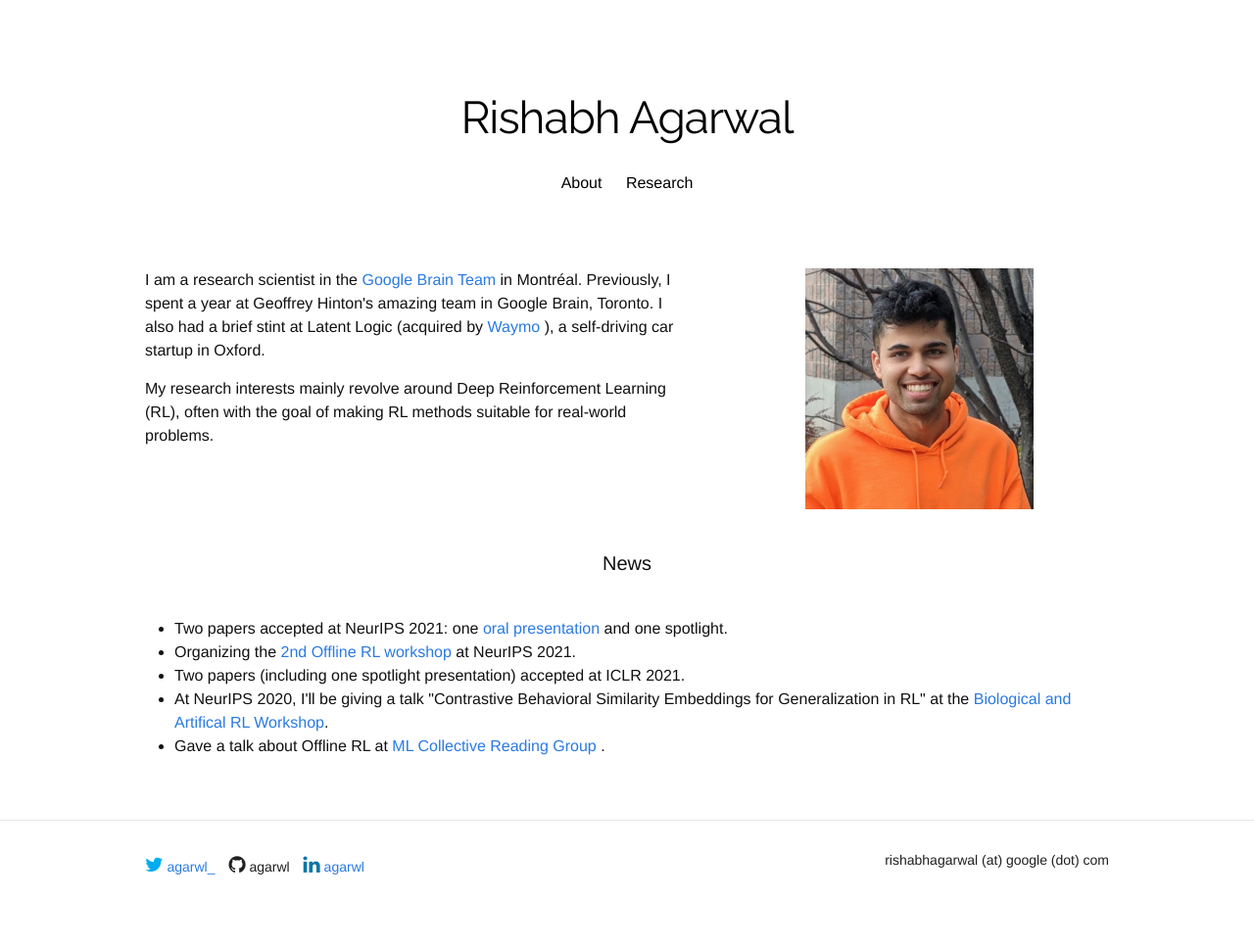
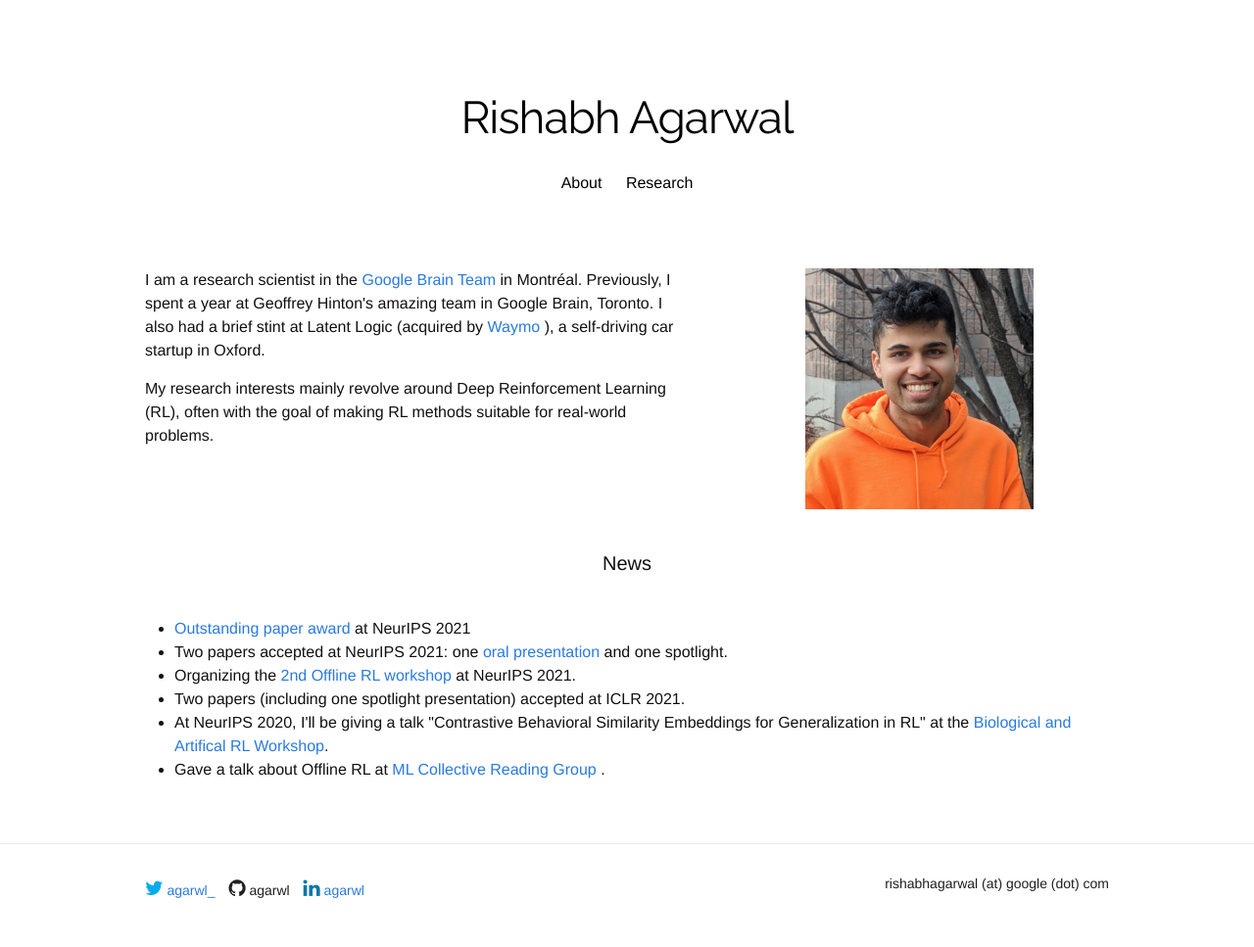
Before and after one commit to agarwl/agarwl.github.io, a Jekyll site: the page built from index.html, in a window 1280 px wide. Shown: the whole page at 98% size. Built offline with Jekyll 4.4.1, drawn with Linux system fonts in a browser that asks for light colours; nearby versions of some CDN libraries; some web fonts are replaced; a style sheet for code colours, icons or effects is not loaded; before the commit the page ends 943 px from its top, so only the background shows below that.

Commit message:
Update index.html

```diff
--- a/index.html
+++ b/index.html
@@ -21,6 +21,7 @@ title: "Rishabh Agarwal"
 
 <h1 class="page-heading">News</h1>
 <ul>
+  <Li> <a href="https://blog.neurips.cc/2021/11/30/announcing-the-neurips-2021-award-recipients/?s=09">Outstanding paper award</a> at NeurIPS 2021 </li>
   <li> Two papers accepted at NeurIPS 2021: one <a href="https://agarwl.github.io/rliable/"> oral presentation </a> and one spotlight. </li>
   <li> Organizing the <a href="https://offline-rl-neurips.github.io/2021"> 2nd Offline RL workshop</a> at NeurIPS 2021.</li>
   <li> Two papers (including one spotlight presentation) accepted at ICLR 2021. </li>
```
